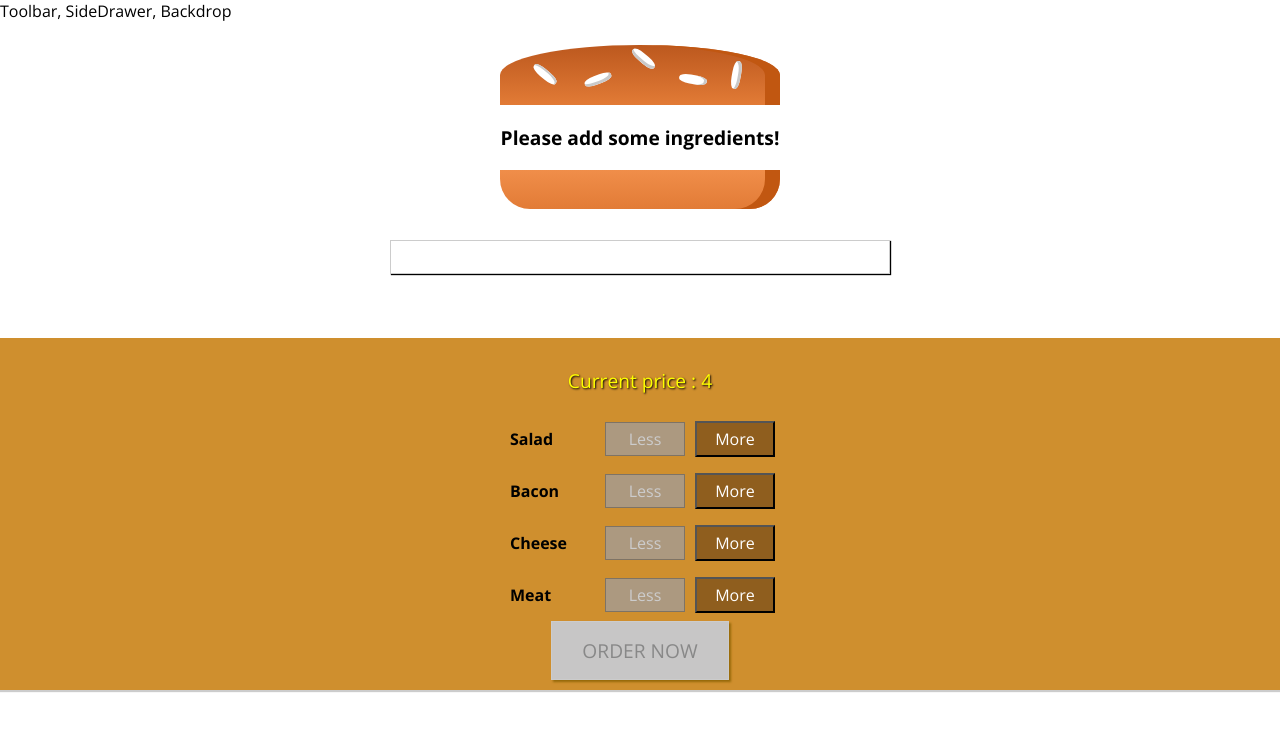
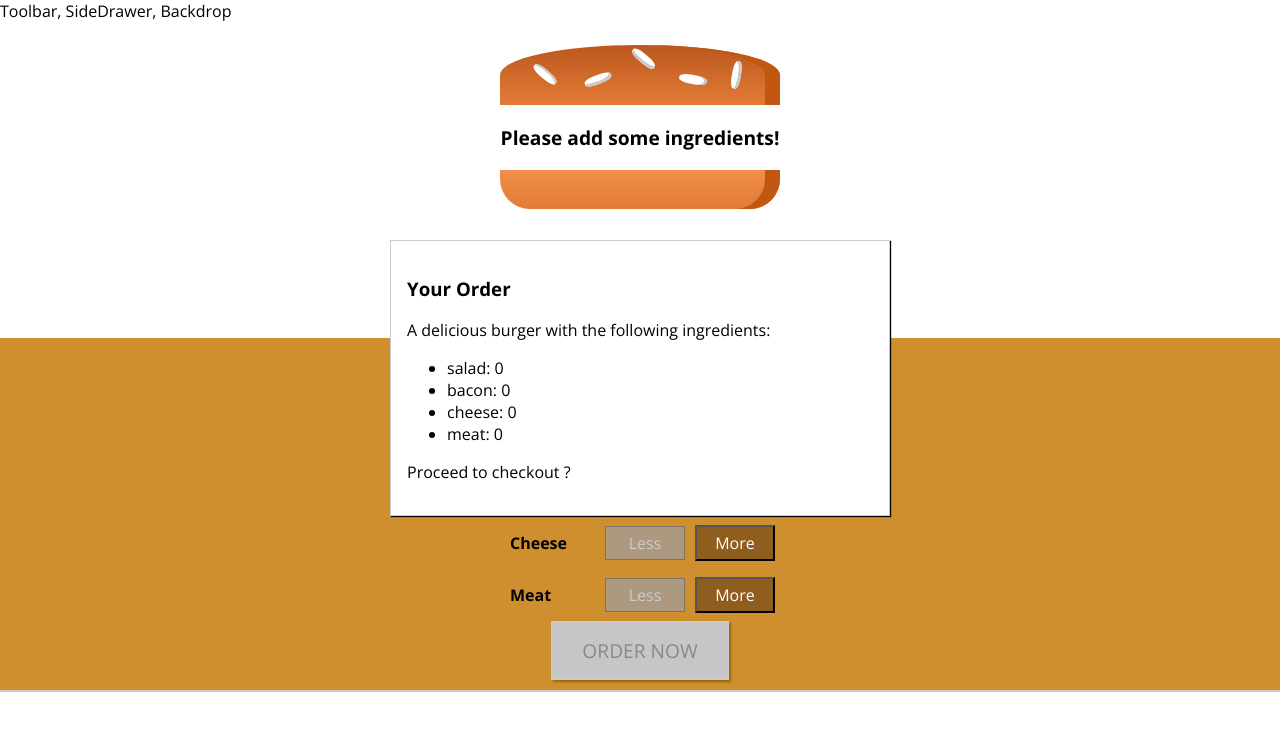
Before and after one commit to ssimonlp/BurgerBuilder, a React app: page / in a window 1280 px wide. Shown: the top 730 px of the page. Built offline with nearby package versions, Linux system fonts and the light colour scheme.

Commit message:
displayed order summary inside modal

```diff
--- /dev/null
+++ b/src/components/Burger/OrderSummary/OrderSummary.js
@@ -0,0 +1,27 @@
+import React from 'react';
+import Aux from '../../../hoc/Aux';
+
+const orderSummary = props => {
+    const ingredientSummary = Object.keys(props.ingredients)
+        .map(ingredient => {
+            return(
+                <li key={ingredient}>
+                    <span style={{textTransform: 'capitaliser'}}>
+                        {ingredient}: {props.ingredients[ingredient]}
+                    </span>
+                </li>
+            )
+        });
+    return(
+        <Aux>
+            <h3>Your Order</h3>
+            <p>A delicious burger with the following ingredients: </p>
+            <ul>
+                {ingredientSummary}
+            </ul>
+            <p>Proceed to checkout ?</p>
+        </Aux>
+    )
+}
+
+export default orderSummary
--- a/src/containers/BurgerBuilder/BurgerBuilder.js
+++ b/src/containers/BurgerBuilder/BurgerBuilder.js
@@ -3,6 +3,7 @@
 import Burger from '../../components/Burger/Burger';
 import BuildControls from '../../components/Burger/BuildControls/BuildControls';
 import Modal from '../../components/UI/Modal/Modal';
+import OrderSummary from '../../components/Burger/OrderSummary/OrderSummary';
 
 const INGREDIENTS_PRICES = {
     salad: 0.5,
@@ -67,7 +68,9 @@
         }
         return(
             <Aux>
-            <Modal />
+            <Modal>
+                <OrderSummary ingredients={this.state.ingredients} />
+            </Modal>
                 <Burger ingredients={this.state.ingredients} />
                 <BuildControls
                     ingredientAdded={this.addIngredientHandler}
```
